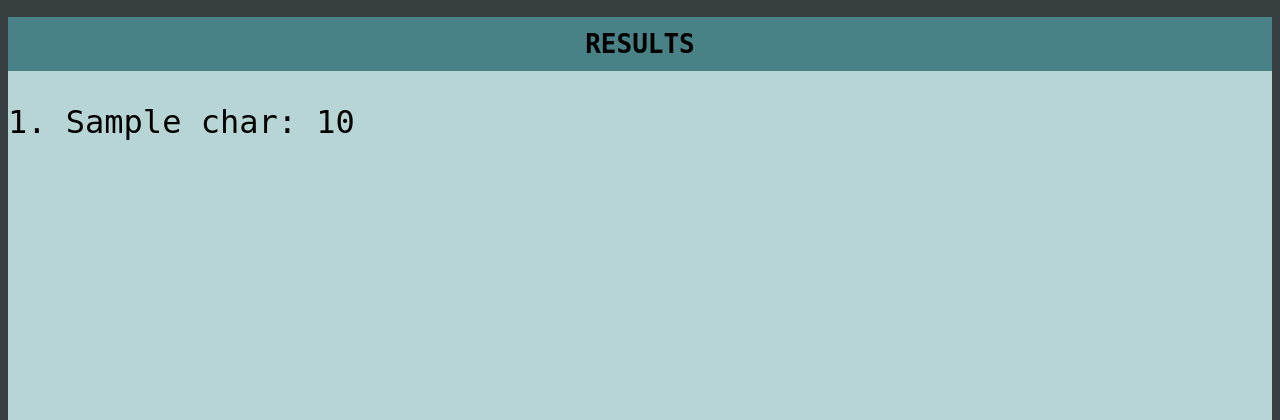
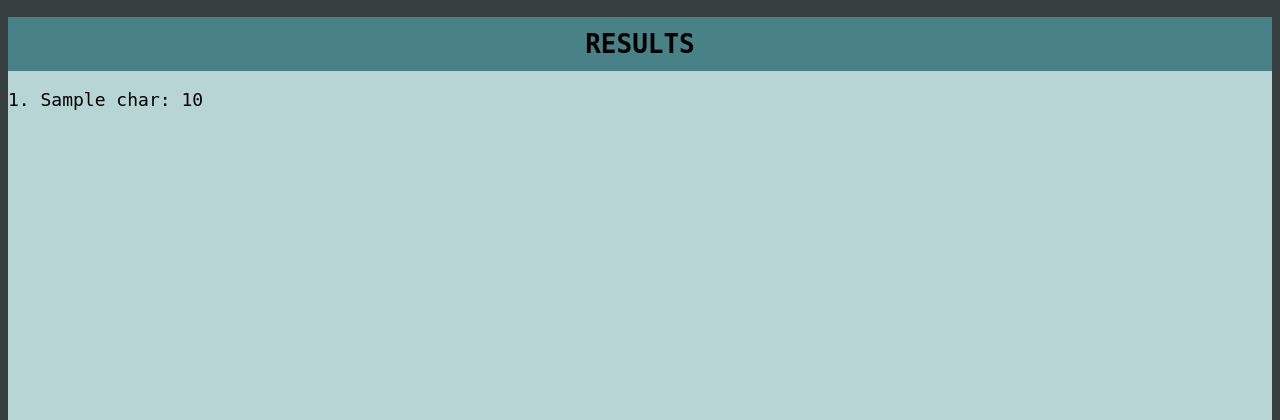
Before and after one commit to MaliszewskiKamil/django_practice, a Django app: template project/mysite/fav_movie_char/templates/fav_movie_char/results.html in a window 1280 px wide. Shown: the top 420 px of the page. Run offline with Django 3.2, Linux system fonts and the light colour scheme; the template is opened without the code that fills it: most values are stand-ins (such as "Sample title", 1, 10 or a date in 2020).

Commit message:
finished style and usage readme

```diff
--- a/project/mysite/fav_movie_char/static/fav_movie_char/css/style.css
+++ b/project/mysite/fav_movie_char/static/fav_movie_char/css/style.css
@@ -50,5 +50,5 @@ body{
 }
 
 .results{
-    font-size: 32px;
+    font-size: 18px;
 }
```
Also changed, not shown: project/mysite/fav_movie_char/README.md.
